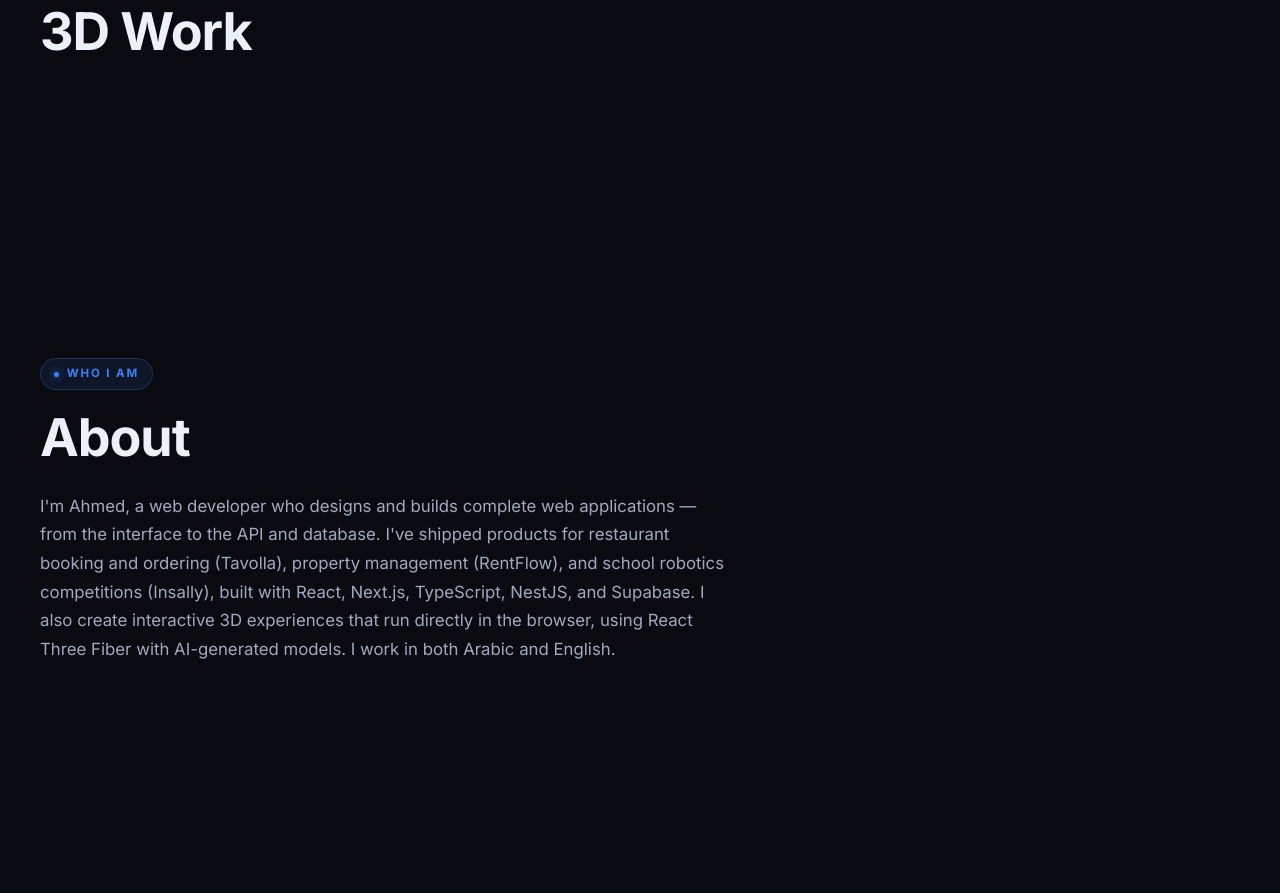
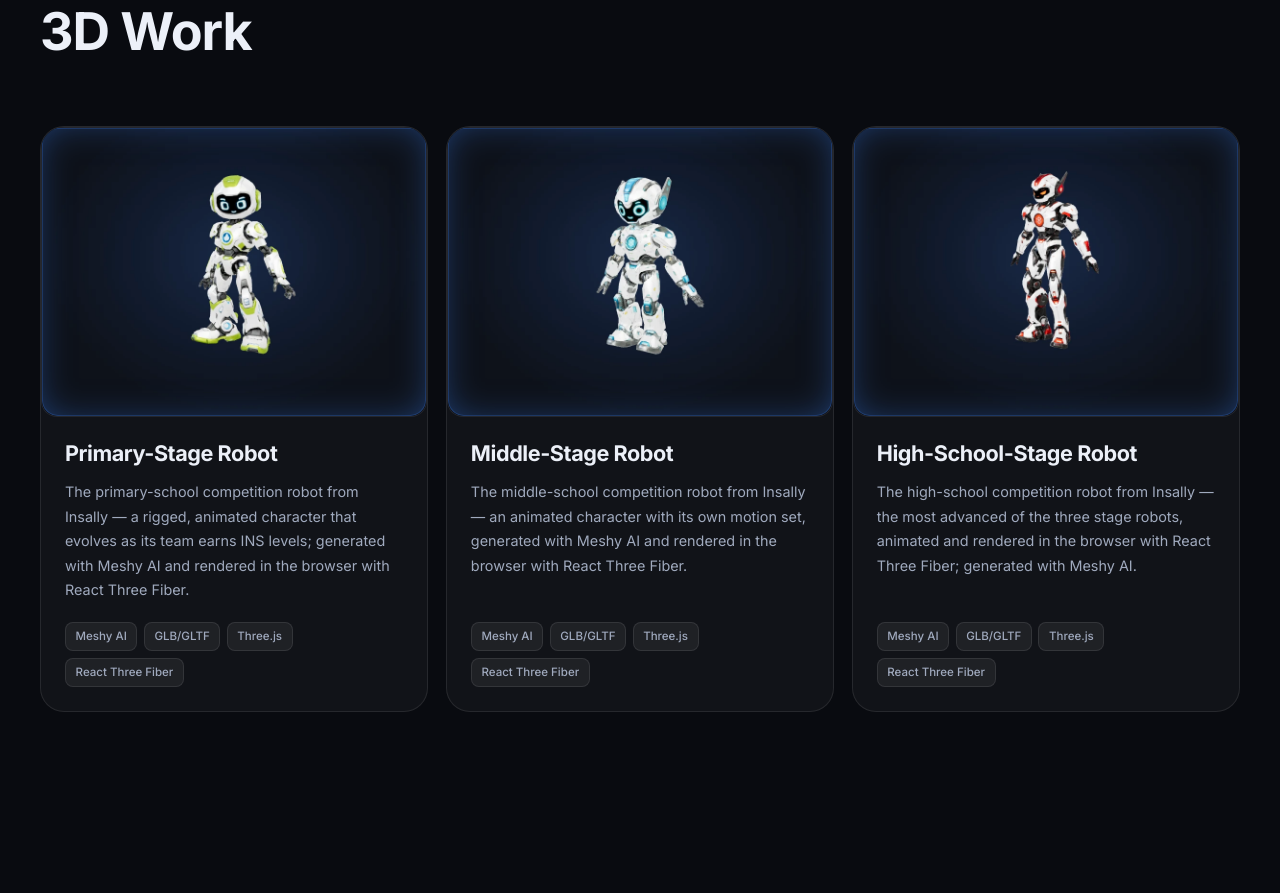
Before and after one commit to amh092/portfolio2026, a Next.js app: page /en in a window 1280 px wide. Shown: the part 4580-5473 px from the top of the page. Built offline with nearby package versions, Linux system fonts and the light colour scheme.

Commit message:
feat: implement 3D showcase section with project details and styling

```diff
--- a/context/current-feature.md
+++ b/context/current-feature.md
@@ -33,7 +33,7 @@ Build the approved Insally robot showcase from `phase-1-plan.md` §§10–11 and
 - Phase 5 audit approved via "next" after the commit/merge request on 2026-10-03. Closeout was already committed as `299036f`; lint/build re-verified, then fast-forward merged into local `main`. The existing animation branch is retained; no remote push or branch deletion was requested.
 - Phase 6 branch: `feature/three-d-showcase`.
 - Plan and step prompts: `context/phase-6-plan.md`, `context/phase-6-prompts.md`; continue one reviewable step per prompt.
-- Current step: Step 2 implemented — three prepared GLBs and 800×600 WebP previews, with 31.4% aggregate model-size reduction and verified source fidelity. Lint/build, 8/8 page scenarios, all three final assets, and 750 sampled animation poses pass. Ready for review; next is Step 3, static showcase cards. Step 2 remains uncommitted.
+- Current step: Step 3 in progress — typed model content and server-rendered static showcase cards using the prepared previews and approved EN/AR copy. Step 2 was committed as `5d06cf6` and approved via "next step" on 2026-10-04.
 - Step 1 is committed as `5ad25a6`; progression followed "do what is required now" on 2026-10-04. Final assets and verification are recorded in `phase-6-assets.md` / `phase-6-asset-manifest.json`. Prepared GLBs require the existing Three.js Meshopt decoder, which must remain inside the explicitly loaded renderer.
 - New interface strings will be drafted in EN/AR alongside the step that needs them, with approval called out. Approved model content is reused verbatim.
 - Current npm audit: 11 affected packages (10 high, 1 critical), all present at unchanged versions before the 3D installation; none of the added 3D packages is listed. Record and remediation remain in Phase 8 before deployment; details in `phase-6-plan.md` §5.
--- a/src/app/globals.css
+++ b/src/app/globals.css
@@ -98,6 +98,8 @@ html[lang="ar"] {
   --shadow-card-hover: 0 20px 45px -25px rgb(var(--accent) / calc(var(--glow-a) * 0.6 / 0.45));
   --shadow-icon-hover: 0 0 18px -2px rgb(var(--accent) / calc(var(--glow-a) * 0.7 / 0.45));
   --shadow-skill-hover: 0 6px 18px -8px rgb(var(--accent) / calc(var(--glow-a) / 0.45));
+  /* Prototype viewer-edge; the inset glow follows the theme's intensity. */
+  --shadow-viewer-edge: inset 0 0 0 1px rgb(var(--accent) / 0.22), inset 0 0 40px -12px rgb(var(--accent) / calc(var(--glow-a) * 0.55 / 0.45));
 
   --ease-smooth: var(--ease);
 }
--- a/src/components/sections/three-d-section.tsx
+++ b/src/components/sections/three-d-section.tsx
@@ -1,10 +1,19 @@
-import { getTranslations } from "next-intl/server";
+import { getLocale, getTranslations } from "next-intl/server";
+import Image from "next/image";
+import {
+  CARD_GRID_CLASSES,
+  CARD_THREE_D_CLASSES,
+} from "@/components/ui/card";
+import Reveal from "@/components/ui/reveal";
 import Section from "@/components/ui/section";
 import SectionHeading from "@/components/ui/section-heading";
+import TechnologyBadge from "@/components/ui/technology-badge";
+import { THREE_D_PROJECTS } from "@/data/three-d-projects";
+import type { AppLocale } from "@/types/locale";
 
-// The section body stays a clean placeholder (head only) until the
-// 3D viewer arrives in Phase 6.
 export default async function ThreeDSection() {
+  // The [locale] layout rejects unknown locales.
+  const locale = (await getLocale()) as AppLocale;
   const t = await getTranslations("ThreeD");
 
   return (
@@ -14,6 +23,44 @@ export default async function ThreeDSection() {
         eyebrow={t("eyebrow")}
         title={t("title")}
       />
+      <Reveal variant="grid" className={CARD_GRID_CLASSES}>
+        {THREE_D_PROJECTS.map((project) => (
+          <article
+            key={project.slug}
+            aria-labelledby={`${project.slug}-title`}
+            className={CARD_THREE_D_CLASSES}
+          >
+            <div className="relative aspect-4/3 overflow-hidden rounded-md border border-border bg-bg-2">
+              <Image
+                src={project.previewImage}
+                alt={project.previewImageAlt[locale]}
+                fill
+                sizes="(min-width: 946px) 400px, (min-width: 638px) 50vw, 100vw"
+                className="object-contain"
+              />
+              <div
+                aria-hidden
+                className="pointer-events-none absolute inset-0 rounded-[inherit] shadow-viewer-edge"
+              />
+            </div>
+            <div className="flex flex-1 flex-col gap-[0.9rem] p-6">
+              <h3 id={`${project.slug}-title`} className="text-step-1">
+                {project.title[locale]}
+              </h3>
+              <p className="text-(length:--step--1) text-fg-muted">
+                {project.description[locale]}
+              </p>
+              <div className="mt-auto flex flex-wrap gap-[0.4rem] pt-[0.3rem]">
+                {project.tools.map((tool) => (
+                  <TechnologyBadge key={tool}>
+                    <bdi>{tool}</bdi>
+                  </TechnologyBadge>
+                ))}
+              </div>
+            </div>
+          </article>
+        ))}
+      </Reveal>
     </Section>
   );
 }
--- a/src/components/ui/card.ts
+++ b/src/components/ui/card.ts
@@ -1,11 +1,11 @@
 // Shared card utilities. Tailwind's hover variants require hover support;
 // motion-safe disables movement under reduced motion.
 
-/** Prototype .grid.g-3 — auto-fit card columns (business growth, services). */
+/** Prototype .grid.g-3 — auto-fit columns for service and project cards. */
 export const CARD_GRID_CLASSES =
   "grid grid-cols-[repeat(auto-fit,minmax(min(100%,290px),1fr))] gap-[1.1rem]";
 
-/** Prototype .grid.g-2 — wider auto-fit columns (skills; 3D work in Phase 6). */
+/** Prototype .grid.g-2 — wider auto-fit columns for skills. */
 export const CARD_GRID_WIDE_CLASSES =
   "grid grid-cols-[repeat(auto-fit,minmax(min(100%,340px),1fr))] gap-[1.1rem]";
 
@@ -13,16 +13,20 @@ export const CARD_GRID_WIDE_CLASSES =
 // featured variant replaces border-border and the project variant drops the
 // padding, instead of fighting the base for specificity.
 const CARD_BASE_CLASSES =
-  "pointer-glow group/card relative overflow-hidden rounded-lg border bg-surface transition-[translate,border-color,background-color,box-shadow] duration-400 ease-smooth hover:border-accent/40 hover:bg-surface-2 hover:shadow-card-hover motion-safe:hover:-translate-y-[5px]";
+  "pointer-glow group/card relative overflow-hidden rounded-lg border bg-surface transition-[translate,border-color,background-color,box-shadow] duration-400 ease-smooth hover:border-accent/40 hover:bg-surface-2 hover:shadow-card-hover";
+const CARD_LIFT_CLASSES = "motion-safe:hover:-translate-y-[5px]";
 
 /** Prototype .card: surface, border, hover tint. rounded-lg = the remapped 24px radius. */
-export const CARD_SURFACE_CLASSES = `${CARD_BASE_CLASSES} border-border p-[1.6rem]`;
+export const CARD_SURFACE_CLASSES = `${CARD_BASE_CLASSES} ${CARD_LIFT_CLASSES} border-border p-[1.6rem]`;
 
 /** Prototype .card.featured: accent-tinted resting border (primary services). */
-export const CARD_FEATURED_SURFACE_CLASSES = `${CARD_BASE_CLASSES} border-accent/35 p-[1.6rem]`;
+export const CARD_FEATURED_SURFACE_CLASSES = `${CARD_BASE_CLASSES} ${CARD_LIFT_CLASSES} border-accent/35 p-[1.6rem]`;
 
 /** Prototype .card.project: unpadded column card — media on top, body below. */
-export const CARD_PROJECT_CLASSES = `${CARD_BASE_CLASSES} border-border flex flex-col`;
+export const CARD_PROJECT_CLASSES = `${CARD_BASE_CLASSES} ${CARD_LIFT_CLASSES} border-border flex flex-col`;
+
+/** Viewer cards keep their position steady during later rotate/zoom interaction. */
+export const CARD_THREE_D_CLASSES = `${CARD_BASE_CLASSES} border-border flex flex-col`;
 
 /** Prototype .card-icon: accent chip; sizes any lucide svg dropped inside. */
 export const CARD_ICON_CLASSES =
--- /dev/null
+++ b/src/data/three-d-projects.ts
@@ -0,0 +1,63 @@
+import type { ThreeDProject } from "@/types/three-d-project";
+
+// Approved Phase 1 §§11/16 content. These assets were generated with Meshy AI;
+// the showcased work is their interactive web integration.
+export const THREE_D_PROJECTS: ThreeDProject[] = [
+  {
+    slug: "robot-primary",
+    title: {
+      en: "Primary-Stage Robot",
+      ar: "روبوت المرحلة الابتدائية",
+    },
+    description: {
+      en: "The primary-school competition robot from Insally — a rigged, animated character that evolves as its team earns INS levels; generated with Meshy AI and rendered in the browser with React Three Fiber.",
+      ar: "روبوت المرحلة الابتدائية من إنسآلي — شخصية متحركة بهيكل حركي تتطور كلما كسب فريقها مستويات INS؛ أُنشئ بـ Meshy AI ويُعرض في المتصفح عبر React Three Fiber.",
+    },
+    modelUrl: "/models/robot-primary.glb",
+    previewImage: "/images/three-d/robot-primary.webp",
+    previewImageAlt: {
+      en: "Primary-stage competition robot from Insally",
+      ar: "روبوت إنسآلي للمرحلة الابتدائية",
+    },
+    tools: ["Meshy AI", "GLB/GLTF", "Three.js", "React Three Fiber"],
+    interactive: true,
+  },
+  {
+    slug: "robot-middle",
+    title: {
+      en: "Middle-Stage Robot",
+      ar: "روبوت المرحلة المتوسطة",
+    },
+    description: {
+      en: "The middle-school competition robot from Insally — an animated character with its own motion set, generated with Meshy AI and rendered in the browser with React Three Fiber.",
+      ar: "روبوت المرحلة المتوسطة من إنسآلي — شخصية متحركة بمجموعة حركات خاصة بها، أُنشئت بـ Meshy AI وتُعرض في المتصفح عبر React Three Fiber.",
+    },
+    modelUrl: "/models/robot-middle.glb",
+    previewImage: "/images/three-d/robot-middle.webp",
+    previewImageAlt: {
+      en: "Middle-stage competition robot from Insally",
+      ar: "روبوت إنسآلي للمرحلة المتوسطة",
+    },
+    tools: ["Meshy AI", "GLB/GLTF", "Three.js", "React Three Fiber"],
+    interactive: true,
+  },
+  {
+    slug: "robot-highschool",
+    title: {
+      en: "High-School-Stage Robot",
+      ar: "روبوت المرحلة الثانوية",
+    },
+    description: {
+      en: "The high-school competition robot from Insally — the most advanced of the three stage robots, animated and rendered in the browser with React Three Fiber; generated with Meshy AI.",
+      ar: "روبوت المرحلة الثانوية من إنسآلي — أكثر روبوتات المراحل الثلاث تقدماً، متحرك ويُعرض في المتصفح عبر React Three Fiber؛ أُنشئ بـ Meshy AI.",
+    },
+    modelUrl: "/models/robot-highschool.glb",
+    previewImage: "/images/three-d/robot-highschool.webp",
+    previewImageAlt: {
+      en: "High-school-stage competition robot from Insally",
+      ar: "روبوت إنسآلي للمرحلة الثانوية",
+    },
+    tools: ["Meshy AI", "GLB/GLTF", "Three.js", "React Three Fiber"],
+    interactive: true,
+  },
+];
--- /dev/null
+++ b/src/types/three-d-project.ts
@@ -0,0 +1,13 @@
+import type { LocalizedText } from "@/types/locale";
+
+// The overview's 3D content model, plus the approved preview alt text.
+export type ThreeDProject = {
+  slug: string;
+  title: LocalizedText;
+  description: LocalizedText;
+  modelUrl?: string;
+  previewImage: string;
+  previewImageAlt: LocalizedText;
+  tools: string[];
+  interactive: boolean;
+};
```
